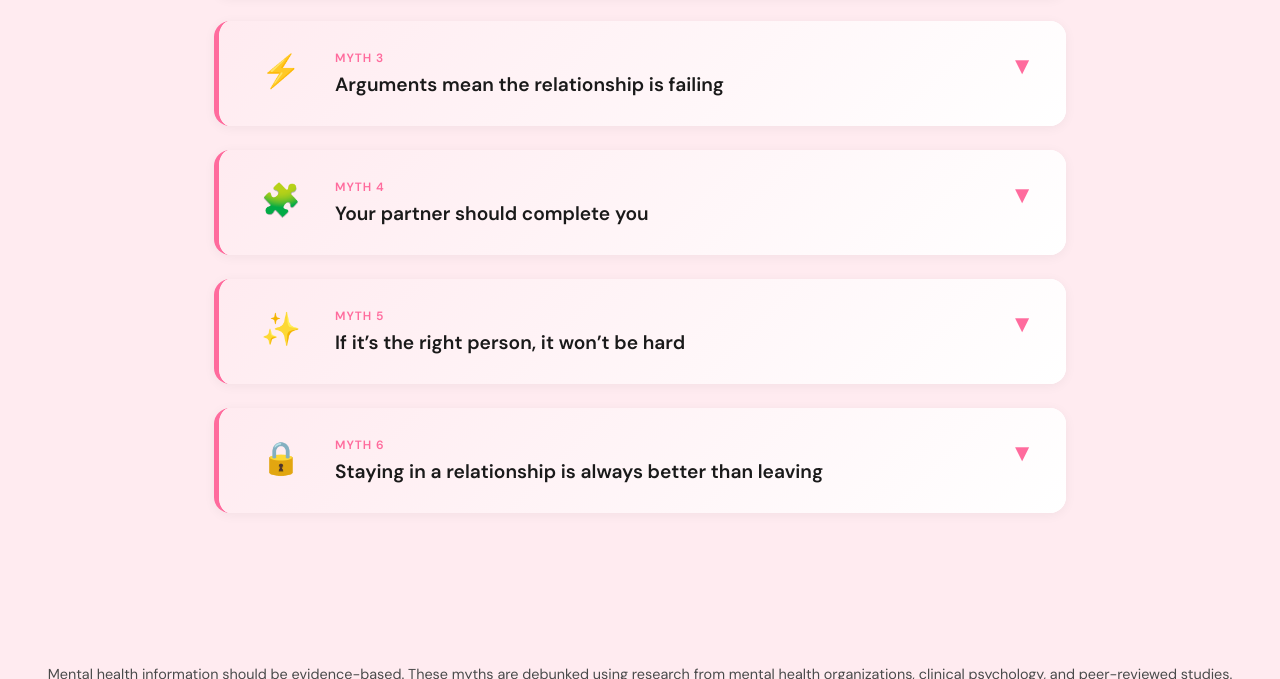
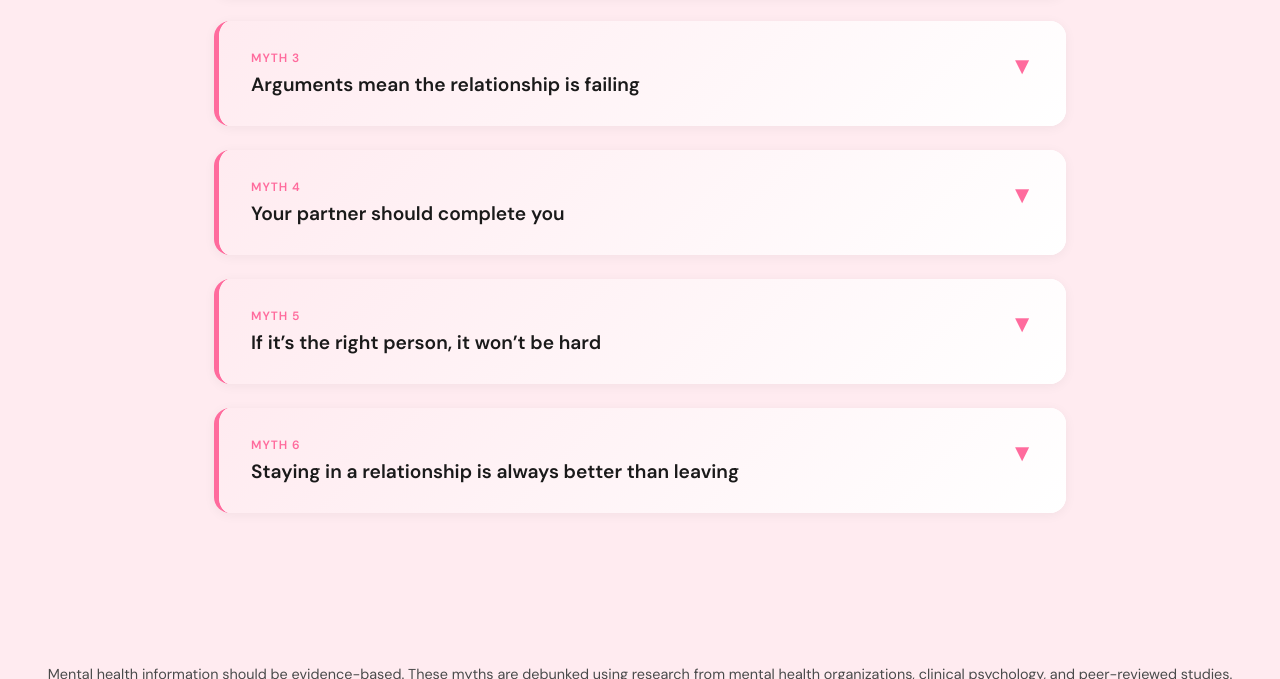
Before and after one commit to adikh276-arch/relationship_myths, a plain HTML site: page index.html in a window 1280 px wide. Shown: the part 525-1204 px from the top of the page. Drawn offline with Linux system fonts and the light colour scheme.

Commit message:
style: remove emojis and hide icon container

```diff
--- a/index.html
+++ b/index.html
@@ -72,7 +72,7 @@
     color: white;
   }
 
-  .myth-icon {
+  .myth-icon { display: none !important;
     font-size: 2rem;
     flex-shrink: 0;
     min-width: 60px;
@@ -255,7 +255,7 @@ const myths = [
 {
   number: 1,
   myth: "Love should be effortless if it’s real",
-  icon: "❤️",
+  icon: "",
   fact: "Healthy relationships require ongoing effort and adjustment",
   content: `
       <div class="myth-fact">
@@ -284,7 +284,7 @@ const myths = [
 {
   number: 2,
   myth: "Jealousy means you truly care",
-  icon: "💔",
+  icon: "",
   fact: "Jealousy often reflects insecurity, not love",
   content: `
       <div class="myth-fact">
@@ -313,7 +313,7 @@ const myths = [
 {
   number: 3,
   myth: "Arguments mean the relationship is failing",
-  icon: "⚡",
+  icon: "",
   fact: "Conflict is a normal part of healthy relationships",
   content: `
       <div class="myth-fact">
@@ -342,7 +342,7 @@ const myths = [
 {
   number: 4,
   myth: "Your partner should complete you",
-  icon: "🧩",
+  icon: "",
   fact: "Healthy relationships involve two whole individuals, not dependence",
   content: `
       <div class="myth-fact">
@@ -371,7 +371,7 @@ const myths = [
 {
   number: 5,
   myth: "If it’s the right person, it won’t be hard",
-  icon: "✨",
+  icon: "",
   fact: "All relationships involve challenges, regardless of compatibility",
   content: `
       <div class="myth-fact">
@@ -400,7 +400,7 @@ const myths = [
 {
   number: 6,
   myth: "Staying in a relationship is always better than leaving",
-  icon: "🔒",
+  icon: "",
   fact: "Not all relationships are healthy or sustainable",
   content: `
       <div class="myth-fact">
```
